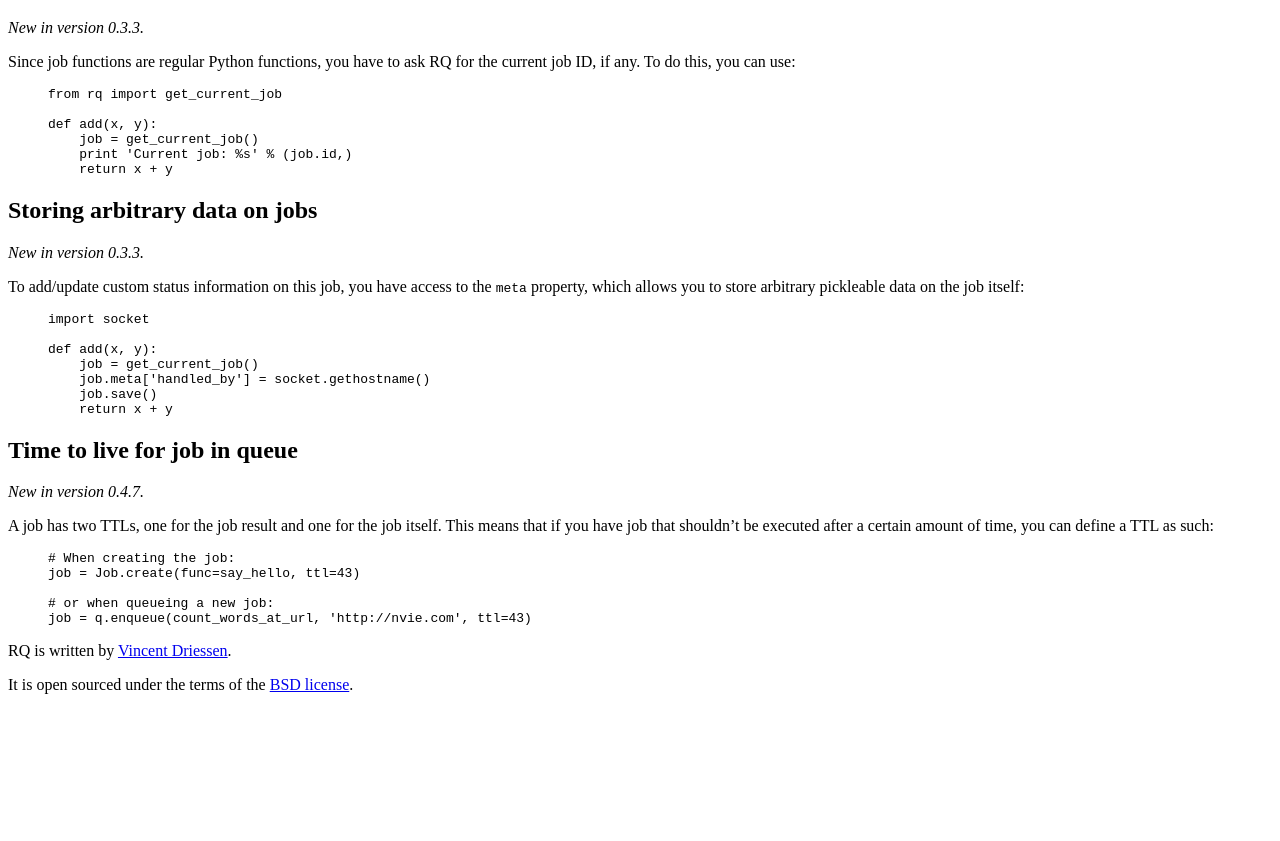
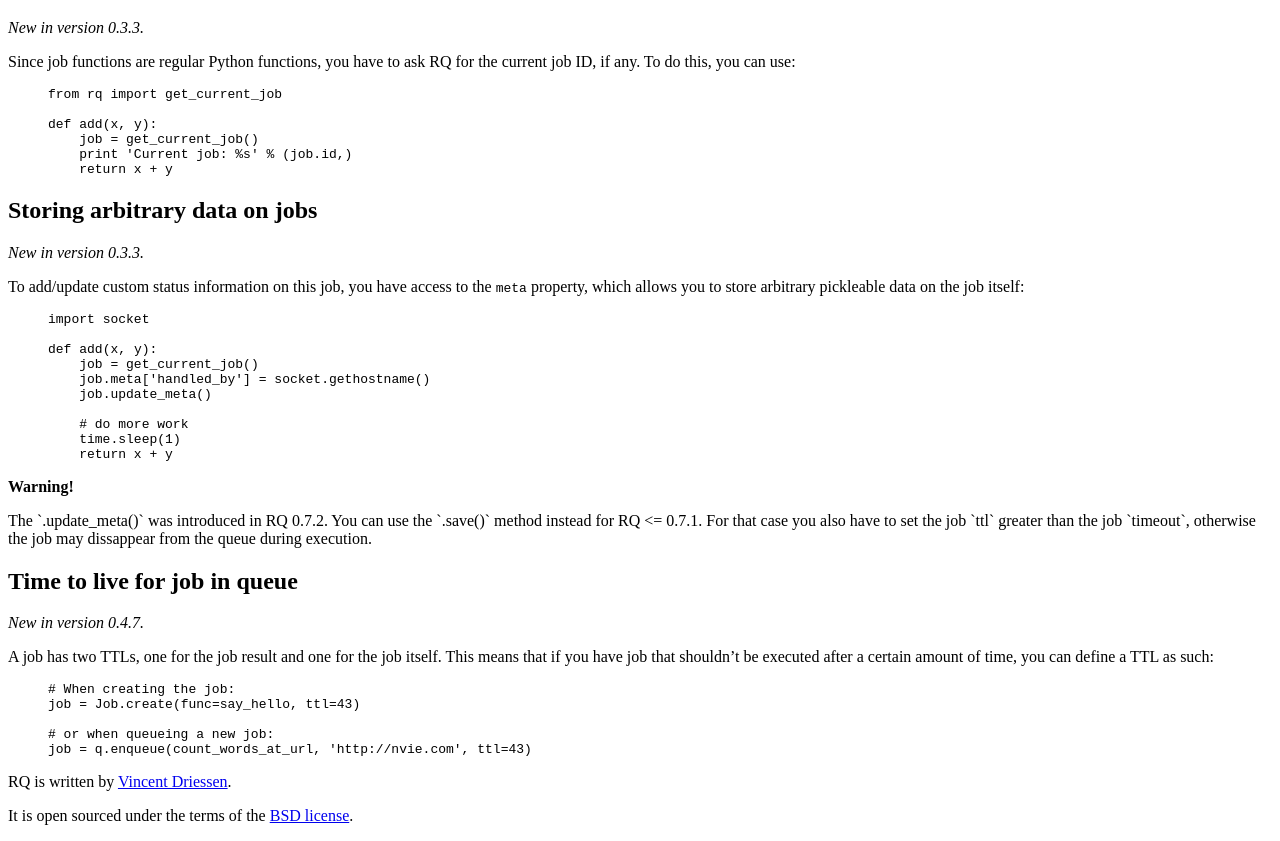
Before and after one commit to rq/rq, a Jekyll site: the page built from docs/jobs.md, in a window 1280 px wide. Shown: the part 330-1171 px from the top of the page. Built offline with Jekyll 4.4.1, drawn with Linux system fonts in a browser that asks for light colours; some web fonts are replaced; Markdown is read by kramdown in place of the engine named in the settings; before the commit the page ends 1040 px from its top, so only the background shows below that.

Commit message:
Add documentation for job.update_meta()
This closes nvie/rq#811

```diff
--- a/docs/jobs.md
+++ b/docs/jobs.md
@@ -39,11 +39,21 @@ import socket
 def add(x, y):
     job = get_current_job()
     job.meta['handled_by'] = socket.gethostname()
-    job.save()
+    job.update_meta()
+
+    # do more work
+    time.sleep(1)
     return x + y
 {% endhighlight %}
 
-
+<div class="warning">
+    <img style="float: right; margin-right: -60px; margin-top: -38px" src="{{site.baseurl}}img/warning.png" />
+    <strong>Warning!</strong>
+    <p>
+The `.update_meta()` was introduced in RQ 0.7.2. You can use the `.save()` method instead
+for RQ <= 0.7.1. For that case you also have to set the job `ttl` greater than the job `timeout`, otherwise the job may dissappear from the queue during execution.
+    </p>
+</div>
 ## Time to live for job in queue
 
 _New in version 0.4.7._
```
